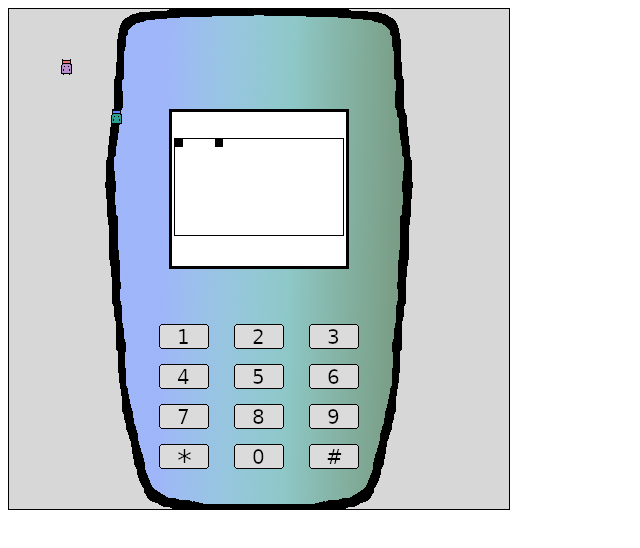
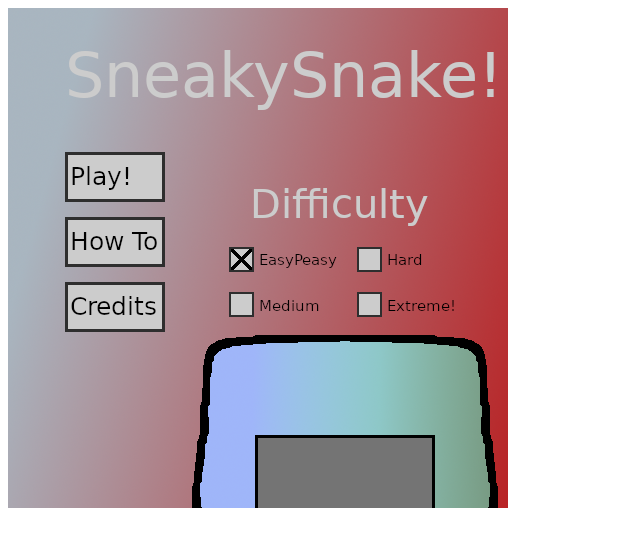
Before and after one commit to djupvikdigital/game-jam-dec-18, a website built with webpack: page src/index.html in a window 1280 px wide. Shown: the whole page, without its empty margins (0-640 px from the left). Built offline with nearby package versions, Linux system fonts and the light colour scheme.

Commit message:
Create menu

```diff
--- a/src/index.html
+++ b/src/index.html
@@ -4,19 +4,108 @@
     <meta charset="utf-8" />
     <title>Sneaky Snake</title>
     <meta name="viewport" content="width=device-width, initial-scale=1" />
+    <style>
+      #ctx {
+        border: 1px solid #000000;
+      }
+      #game-canvas {
+        border: 1px solid black;
+        position: absolute;
+        left: 174px;
+        top: 138px;
+      }
+      .menu-button {
+        background-color: transparent;
+        border: 0;
+        position: absolute;
+        height: 50px;
+        width: 100px;
+      }
+      #play {
+        left: 66px;
+        top: 154px;
+      }
+      #how-to {
+        left: 66px;
+        top: 217px;
+      }
+      #credits {
+        left: 66px;
+        top: 282px;
+      }
+      .difficulty {
+        position: absolute;
+        height: 25px;
+        width: 25px;
+      }
+      .difficulty input {
+        opacity: 0;
+      }
+      .difficulty-bg {
+        position: absolute;
+        left: 0;
+        top: 0;
+        height: 100%;
+        width: 100%;
+      }
+      input:checked + .difficulty-bg {
+        background-image: url(/static/img/Kryds.png);
+      }
+      #difficulty-1 {
+        left: 229px;
+        top: 247px;
+      }
+      #difficulty-2 {
+        left: 229px;
+        top: 292px;
+      }
+      #difficulty-3 {
+        left: 357px;
+        top: 247px;
+      }
+      #difficulty-4 {
+        left: 357px;
+        top: 292px;
+      }
+      #screen1 {
+        background-image: url(/static/img/StartMenu.png);
+        height: 500px;
+        width: 500px;
+      }
+    </style>
   </head>
   <body>
-    <canvas
-      id="ctx"
-      width="500"
-      height="500"
-      style="border:1px solid #000000;"
-    ></canvas>
-    <canvas
-      id="game-canvas"
-      width="168"
-      height="96"
-      style="border: 1px solid black; position: absolute; left: 174px; top: 138px;"
-    ></canvas>
+    <div id="screens">
+      <div id="screen1">
+        <button
+          class="menu-button"
+          id="play"
+          onclick="showScreen(2)"
+          title="Play"
+        ></button>
+        <button class="menu-button" id="how-to" title="How to"></button>
+        <button class="menu-button" id="credits" title="Credits"></button>
+        <label class="difficulty" id="difficulty-1">
+          <input type="radio" name="difficulty" value="1" checked />
+          <div class="difficulty-bg"></div>
+        </label>
+        <label class="difficulty" id="difficulty-2">
+          <input type="radio" name="difficulty" value="2" />
+          <div class="difficulty-bg"></div>
+        </label>
+        <label class="difficulty" id="difficulty-3">
+          <input type="radio" name="difficulty" value="3" />
+          <div class="difficulty-bg"></div>
+        </label>
+        <label class="difficulty" id="difficulty-4">
+          <input type="radio" name="difficulty" value="6" />
+          <div class="difficulty-bg"></div>
+        </label>
+      </div>
+      <div id="screen2" hidden>
+        <canvas id="ctx" width="500" height="500"></canvas>
+        <canvas id="game-canvas" width="168" height="96"></canvas>
+      </div>
+    </div>
   </body>
 </html>
--- a/src/index.js
+++ b/src/index.js
@@ -2,9 +2,15 @@ import { runGame } from './snake';
 
 const screens = document.getElementById('screens');
 
-let difficulty = 4;
+const difficultyRadios = document.querySelectorAll('.difficulty > input');
+for (let radio of difficultyRadios) {
+  radio.onclick = function (event) {
+    const { target } = event;
+    setDifficulty(target.value);
+  }
+}
 
-start();
+let difficulty = 1;
 
 function setDifficulty(value) {
   difficulty = value;
@@ -15,6 +21,9 @@ window.showScreen = function showScreen(number) {
     child.hidden = true;
   }
   document.getElementById('screen' + number).hidden = false;
+  if (number === 2) {
+    start();
+  }
 }
 
 function start() {
```
